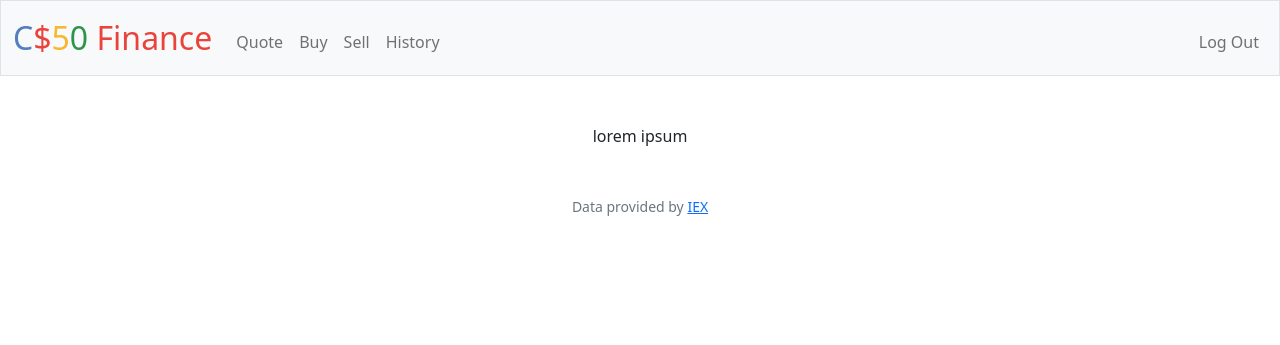
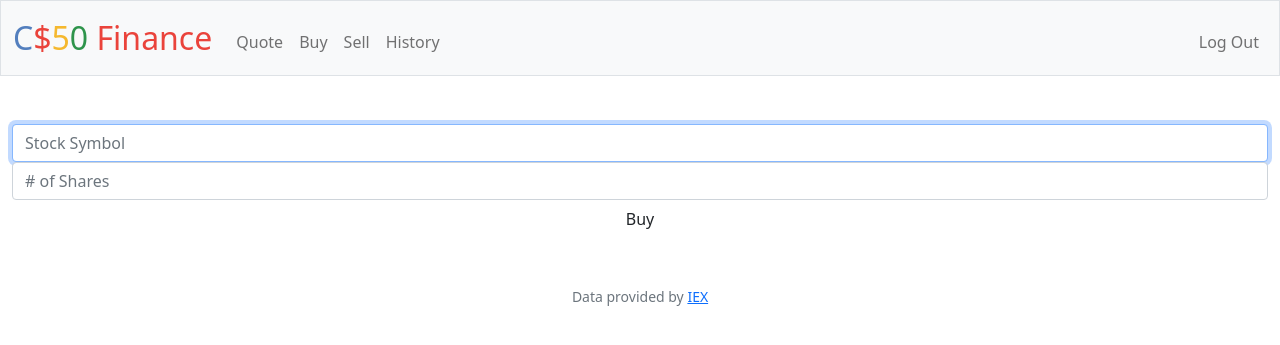
Before and after one commit to KashyapBathina/CS_50, a Flask app: page /buy in a window 1280 px wide. Shown: the top 345 px of the page. Run offline with Flask 2, Linux system fonts and the light colour scheme; the visitor is signed in with stand-in values (Sample User, id 1); some libraries are stand-ins or nearby versions.

Commit message:
Fri, Jul 8, 2022, 12:01 AM +00:00

```diff
--- a/finance/templates/buy.html
+++ b/finance/templates/buy.html
@@ -5,7 +5,17 @@
 {% endblock %}
 
 {% block main %}
-
-    lorem ipsum
-
+    <form action="{{ url_for('buy') }}" method="post">
+        <fieldset>
+            <div class="form-group">
+                <input autocomplete="off" autofocus class="form-control" name="stock" placeholder="Stock Symbol" type="text"/>
+            </div>
+            <div class="form-group">
+                <input autocomplete="off" autofocus class="form-control" name="shares" placeholder="# of Shares" type="number" min="1"/>
+            </div>
+            <div class="form-group">
+                <button class="btn btn-default" type="submit">Buy</button>
+            </div>
+        </fieldset>
+    </form>
 {% endblock %}
```
